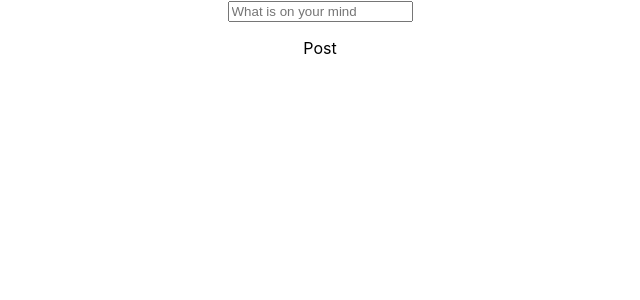
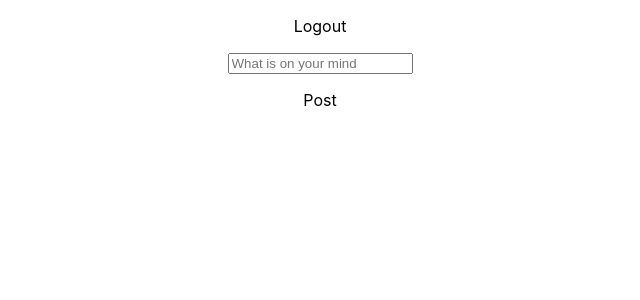
Before and after one commit to rhysw97/social-media, a React (Create React App) app: page /post in a window 1280 px wide. Shown: the top 300 px of the page, without its empty margins (320-960 px from the left). Built offline with nearby package versions, Linux system fonts and the light colour scheme; no server answers.

Commit message:
added logout feature

```diff
--- /dev/null
+++ b/src/components/Login/logout.js
@@ -0,0 +1,20 @@
+import React from "react";
+import { postRequest } from "../../utils/server-queries.ts";
+import {useNavigate} from 'react-router-dom';
+
+
+export default function Logout() {
+
+    const navigate = useNavigate()
+
+    function handleLogoutResponse() {
+        postRequest('logout', {});
+        navigate('/')
+    }
+
+    return(
+       <div>
+            <p onClick={handleLogoutResponse}>Logout</p>
+       </div>
+    )
+}
--- a/src/components/post-system/create-post.js
+++ b/src/components/post-system/create-post.js
@@ -2,6 +2,7 @@ import React, { useState, useRef, useEffect } from 'react'
 import Post from '../post-system/post'
 import { postRequest, getRequest } from '../../utils/server-queries.ts';
 import UserProfile from '../../data/userProfile';
+import Logout from '../Login/logout';
 
 
 
@@ -37,6 +38,7 @@ export default function CreatePost() {
     }
     return(
         <div>
+            <Logout />
             {posts}
             <div>
                 <input id="postBox" type="text" placeholder="What is on your mind" ref={postInputRef}/>
--- a/src/components/register/register.js
+++ b/src/components/register/register.js
@@ -2,7 +2,7 @@ import React, {useState, useRef} from "react";
 import { postRequest } from "../../utils/server-queries.ts";
 import Password from "./password.js";
 import {useNavigate} from "react-router-dom";
-import UserProfile from "../../data/userProfile.js";
+//import UserProfile from "../../data/userProfile.js";
 //check that the username hasn't been taken by sending to backend and checking against db
 
 //check that the email is valid
@@ -102,7 +102,7 @@ export default function Register() {
 
         if(!response.username && !response.email) {
             navigate('/post')
-            UserProfile.setName(usernameRef)
+           // UserProfile.setName(usernameRef)
         }
     }
 
```
